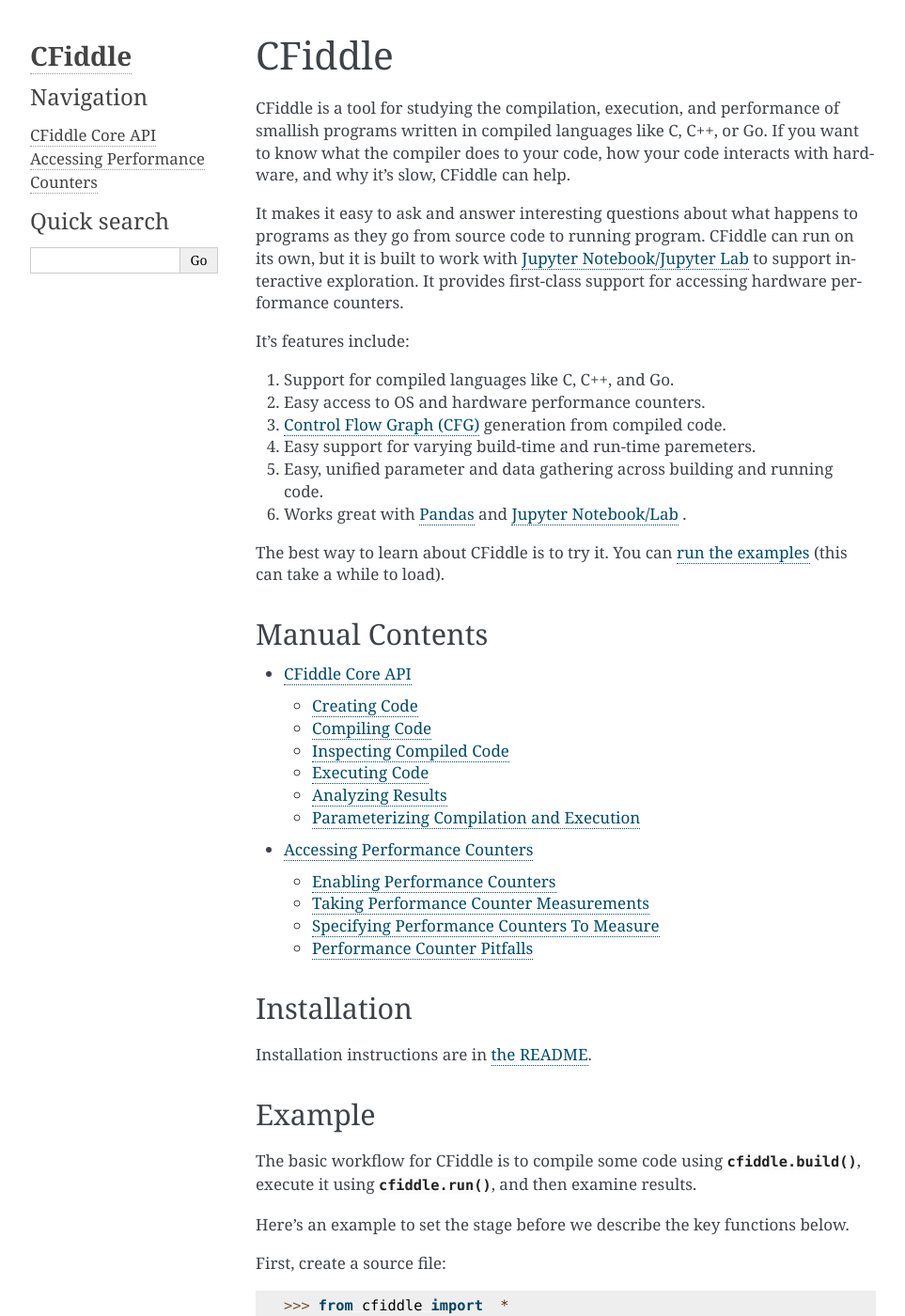
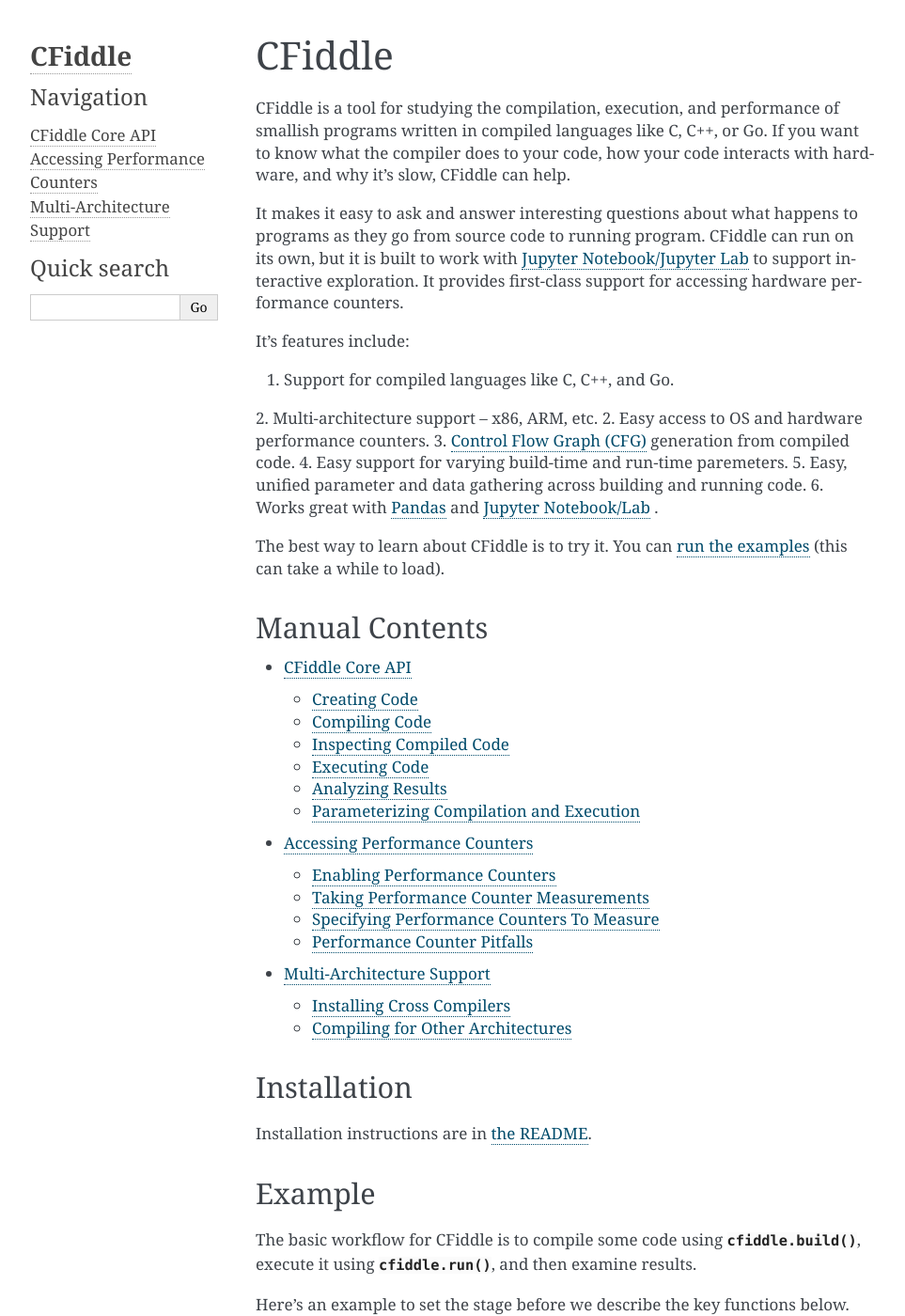
Before and after one commit to NVSL/cfiddle, a Sphinx documentation site: the page built from docs/source/index.rst, in a window 1280 px wide and 1400 px high. Shown: the whole window at 94% size, without its empty margins (148-1111 px from the left). Built offline with Sphinx 7.4.7, drawn with Linux system fonts in a browser that asks for light colours.

Commit message:
docs skeleton

```diff
--- a/docs/source/index.rst
+++ b/docs/source/index.rst
@@ -22,6 +22,7 @@
 It's features include:
 
 1. Support for compiled languages like C, C++, and Go.
+2. Multi-architecture support -- x86, ARM, etc.
 2. Easy access to OS and hardware performance counters.
 3. `Control Flow Graph (CFG) <https://en.wikipedia.org/wiki/Control-flow_graph>`_ generation from compiled code.
 4. Easy support for varying build-time and run-time paremeters.
--- /dev/null
+++ b/docs/source/multiarch.rst
@@ -0,0 +1,10 @@
+Multi-Architecture Support
+==========================
+
+Installing Cross Compilers
+**************************
+
+
+
+Compiling for Other Architectures
+*********************************
```
Also changed, not shown: other parts of docs/source/index.rst (+1 -0 lines), 1 other file.
